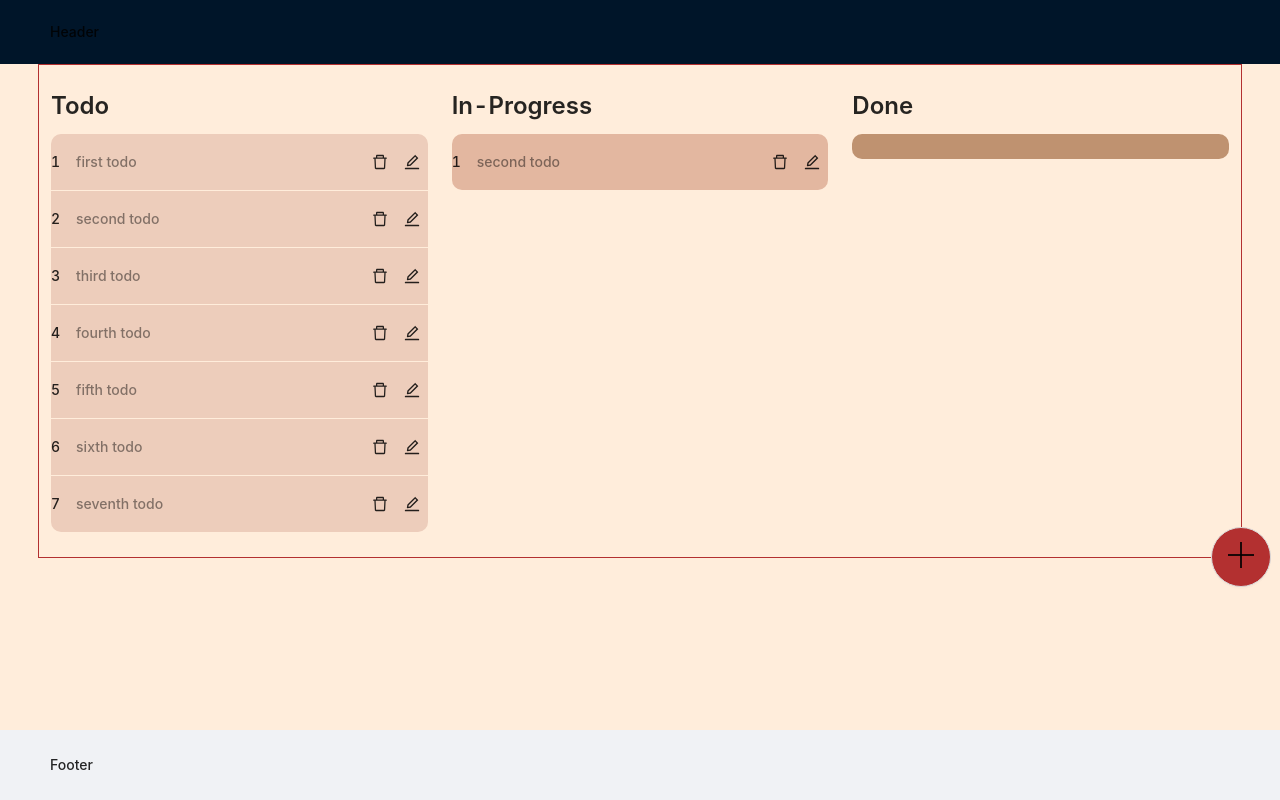
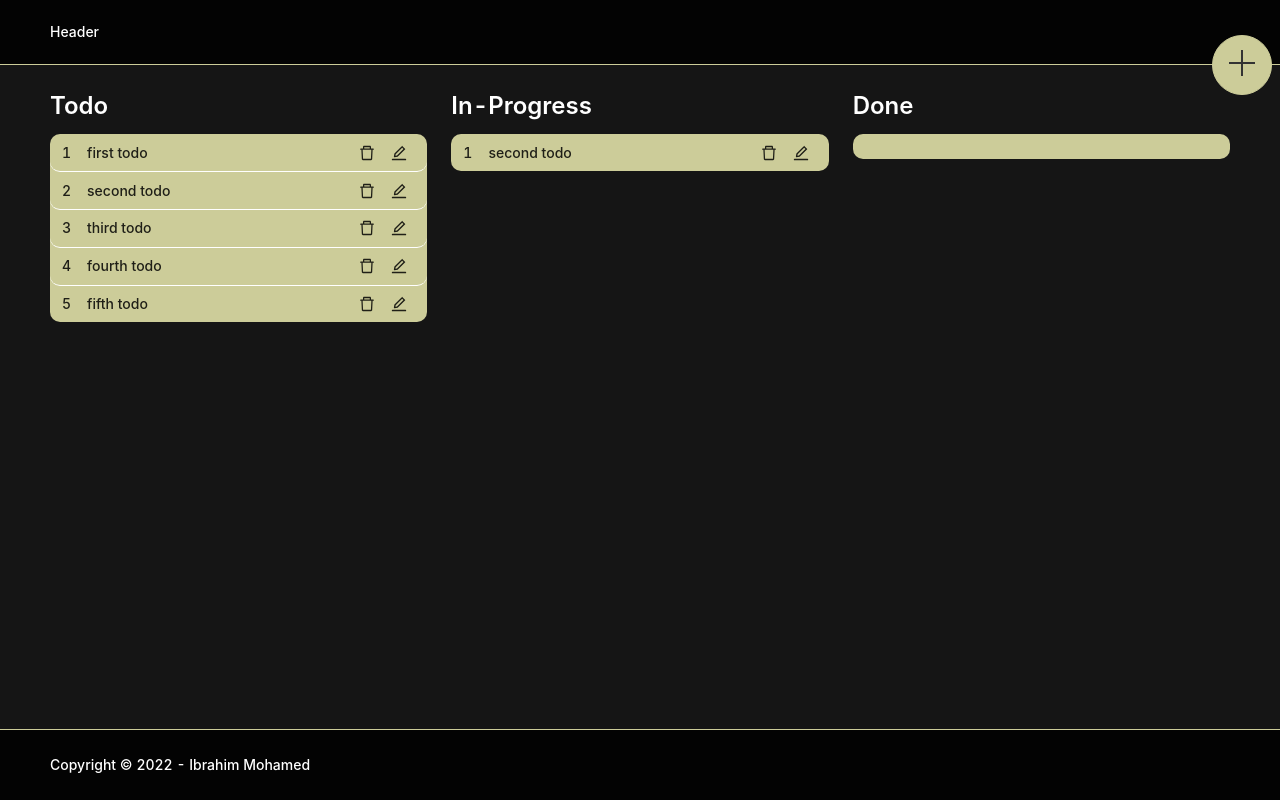
Before and after one commit to IbrahimMourad/travolic-todo, a React (Create React App) app: page / in a window 1280 px wide. Built offline with nearby package versions, Linux system fonts and the light colour scheme.

Commit message:
coloring and final touches

```diff
--- a/src/App.css
+++ b/src/App.css
@@ -2,71 +2,85 @@ body {
   font-weight: 500;
   font-size: 1.5rem;
 }
-.ant-layout-content.bg-green {
-  background: #ffeddb;
+/* Layout */
+.ant-layout-content.bg-dark-grey {
+  background-color: #151515;
   min-height: calc(100vh - 134px);
+  border-top: 1px solid #cccc99;
+  border-bottom: 1px solid #cccc99;
+}
+.ant-layout-content.bg-dark-grey h3 {
+  color: #fff;
+}
+.ant-layout-header,
+.ant-layout-footer {
+  background: #030303 !important;
+  color: #fff !important;
 }
 .container {
   max-width: 100%;
   margin: 0 auto;
   padding: 0 50px;
 }
+/* Todo List */
 .todo-list-row {
-  border: 1px solid #b33030;
   position: relative;
 }
 .todo-list-row .add-icon {
-  background: #b33030;
+  background: #cccc99;
+  color: #333333;
   display: flex;
   justify-content: center;
   align-items: center;
   position: absolute;
   width: 60px;
   height: 60px;
+  border-color: #cccc99;
   border-radius: 50%;
+  top: -30px;
+  right: -30px;
 }
-
-@media screen and (max-width: 767px) {
-  .todo-list-row .add-icon {
-    top: -30px;
-    right: -30px;
-  }
-}
-@media screen and (min-width: 768px) {
-  .todo-list-row .add-icon {
-    bottom: -30px;
-    right: -30px;
-  }
+.todo-list-row .add-icon:focus,
+.todo-list-row .add-icon:hover {
+  background: #c5c57b;
+  color: #fff;
+  border-color: #c5c57b;
 }
 
 .darggable-list-item {
-  border-bottom: 1px solid #ffeddb;
+  border-bottom: 1px solid #fff;
+  border-radius: 10px;
 }
+.darggable-list-item:hover,
+.darggable-list-item.is-dragging {
+  background: #c5c57b !important;
+  border-bottom: none;
+}
+
 .darggable-list-item:last-child {
   border: none;
 }
+
+.droppable-area {
+  border-radius: 10px;
+  min-height: 25px;
+  background: #cccc99;
+}
+.droppable-area .ant-list-item {
+  padding: 0.15rem 0.75rem;
+}
+.droppable-area .ant-list-item,
+.droppable-area .ant-list-item-meta-description,
+.droppable-area .ant-list-item-meta-content {
+  color: rgba(0, 0, 0, 0.85);
+}
+
 .column {
   padding-bottom: 25px;
   padding-top: 25px;
 }
-.column-todo {
-}
 
-.column-todo .droppable-area {
-  background: #edcdbb;
-}
-.droppable-area {
-  border-radius: 10px;
-  min-height: 25px;
-}
-
-.column-in-progress .droppable-area {
-  background-color: #e3b7a0;
-}
-.column-done .droppable-area {
-  background: #bf9270;
-}
-
+/* Modal Styles */
 .action-icon {
   padding: 0.5rem;
 }
@@ -82,11 +96,42 @@ body {
 .ant-modal-content,
 .ant-modal-header,
 .ant-modal-footer {
-  background-color: #ffeddb !important;
+  background-color: #cccc99 !important;
 }
 .ant-modal-footer {
-  border-top: 1px solid #edcdbb !important;
+  border-top: 1px solid #fff !important;
 }
 .ant-modal-header {
-  border-bottom: 1px solid #edcdbb !important;
+  border-bottom: 1px solid #fff !important;
 }
+.ant-input {
+  border-radius: 10px !important;
+}
+
+.ant-modal .ant-btn-primary {
+  color: #fff;
+  background: #121212;
+  border-color: #121212;
+}
+.ant-modal .ant-btn:focus,
+.ant-modal .ant-btn:hover {
+  border-color: #b33030 !important;
+  box-shadow: 0 0 0 2px rgba(179, 48, 48, 0.35) !important;
+  background: #b33030;
+  color: #fff;
+}
+
+.ant-modal .ant-btn-primary:hover,
+.ant-modal .ant-btn-primary:focus {
+  border-color: #151515 !important;
+  box-shadow: 0 0 0 2px rgb(0 0 0 / 20%) !important;
+  background: rgba(18, 18, 18, 0.9);
+}
+
+/* Input  */
+.ant-input:focus,
+.ant-input:hover,
+.ant-input-focused {
+  border-color: #151515 !important;
+  box-shadow: 0 0 0 2px rgb(0 0 0 / 20%) !important;
+}
--- a/src/App.js
+++ b/src/App.js
@@ -8,7 +8,7 @@ const App = () => {
     <Layout>
       <Header>Header</Header>
       <ContentWrapper />
-      <Footer>Footer</Footer>
+      <Footer>Copyright © 2022 - Ibrahim Mohamed</Footer>
     </Layout>
   );
 };
--- a/src/components/AddForm/AddForm.js
+++ b/src/components/AddForm/AddForm.js
@@ -8,7 +8,6 @@ const AddForm = ({ isModalVisible, handleCancel }) => {
 
   const handleAddTodo = (e) => {
     dispatch(addTodo(todo.current.state.value));
-    // console.log(todo.current.state.value);
     todo.current.state.value = '';
     handleCancel();
   };
--- a/src/components/Content/ContentWrapper.js
+++ b/src/components/Content/ContentWrapper.js
@@ -1,9 +1,7 @@
 import React, { useState } from 'react';
-import { Layout, Button } from 'antd';
-import { PlusOutlined } from '@ant-design/icons';
+import { Layout } from 'antd';
 
 import AddForm from '../AddForm/AddForm';
-import './styles.css';
 import TodoList from '../TodoList/TodoList';
 
 const { Content } = Layout;
@@ -14,9 +12,9 @@ const ContentWrapper = () => {
   const handleCancel = () => setIsModalVisible(false);
   return (
     <>
-      <Content className="bg-green">
+      <Content className="bg-dark-grey">
         <div className="container">
-          <TodoList />
+          <TodoList showAddModal={showModal} />
         </div>
       </Content>
       <AddForm isModalVisible={isModalVisible} handleCancel={handleCancel} />
--- a/src/components/TodoItem/TodoItem.js
+++ b/src/components/TodoItem/TodoItem.js
@@ -6,14 +6,14 @@ const TodoItem = ({
   todo,
   handleDeleteTodo,
   handleSelectTodo,
-  showModal,
+  showModalEdit,
   idx,
   location,
 }) => {
   return (
     <Item>
       <Item.Meta avatar={idx + 1} description={todo.description} />
-      <div>
+      <div className="modal-actions">
         <DeleteOutlined
           className="action-icon"
           style={{ fontSize: '1rem' }}
@@ -26,7 +26,7 @@ const TodoItem = ({
           style={{ fontSize: '1rem' }}
           onClick={() => {
             handleSelectTodo({ location, id: todo.id });
-            showModal();
+            showModalEdit();
           }}
         />
       </div>
--- a/src/components/TodoList/TodoList.js
+++ b/src/components/TodoList/TodoList.js
@@ -10,10 +10,11 @@ import EditForm from '../EditForm/EditForm';
 import { PlusOutlined } from '@ant-design/icons';
 
 const { Title } = Typography;
-const TodoList = () => {
+const TodoList = ({ showAddModal }) => {
   const dispatch = useDispatch();
   const { todos } = useSelector((state) => state.todo);
   const [isModalVisible, setIsModalVisible] = useState(false);
+
   const handleDeleteTodo = (payload) => {
     dispatch(deleteTodo(payload));
   };
@@ -21,7 +22,7 @@ const TodoList = () => {
     dispatch(selectTodo(payload));
   };
 
-  const showModal = () => setIsModalVisible(true);
+  const showModalEdit = () => setIsModalVisible(true);
   const handleCancel = () => setIsModalVisible(false);
 
   const handleDragEnd = ({ destination, source }) => {
@@ -69,9 +70,13 @@ const TodoList = () => {
                         index={idx}
                         draggableId={todo.id.toString()}
                       >
-                        {(provided) => (
+                        {(provided, snapshot) => {
+                          console.log(snapshot);
+                          return (
                             <div
-                            className="darggable-list-item"
+                              className={`darggable-list-item ${
+                                snapshot.isDragging && 'is-dragging'
+                              }`}
                               ref={provided.innerRef}
                               {...provided.draggableProps}
                               {...provided.dragHandleProps}
@@ -81,7 +86,7 @@ const TodoList = () => {
                                 idx={idx}
                                 handleDeleteTodo={handleDeleteTodo}
                                 handleSelectTodo={handleSelectTodo}
-                              showModal={showModal}
+                                showModalEdit={showModalEdit}
                                 location={key}
                               />
                               <EditForm
@@ -91,7 +96,8 @@ const TodoList = () => {
                                 location={key}
                               />
                             </div>
-                        )}
+                          );
+                        }}
                       </Draggable>
                     ))}
                   </List>
@@ -101,7 +107,7 @@ const TodoList = () => {
             </Droppable>
           </Col>
         ))}
-        <Button className="add-icon" onClick={showModal}>
+        <Button className="add-icon" onClick={showAddModal}>
           <PlusOutlined style={{ fontSize: '2rem' }} />
         </Button>
       </Row>
--- a/src/store/todoSlice.js
+++ b/src/store/todoSlice.js
@@ -20,14 +20,6 @@ const Todo = [
   {
     id: v4(),
     description: 'fifth todo',
-  },
-  {
-    id: v4(),
-    description: 'sixth todo',
-  },
-  {
-    id: v4(),
-    description: 'seventh todo',
   },
 ];
 
```
Also changed, not shown: src/components/Content/styles.css (deleted). Lines whose indentation alone changed are shown as unchanged.
